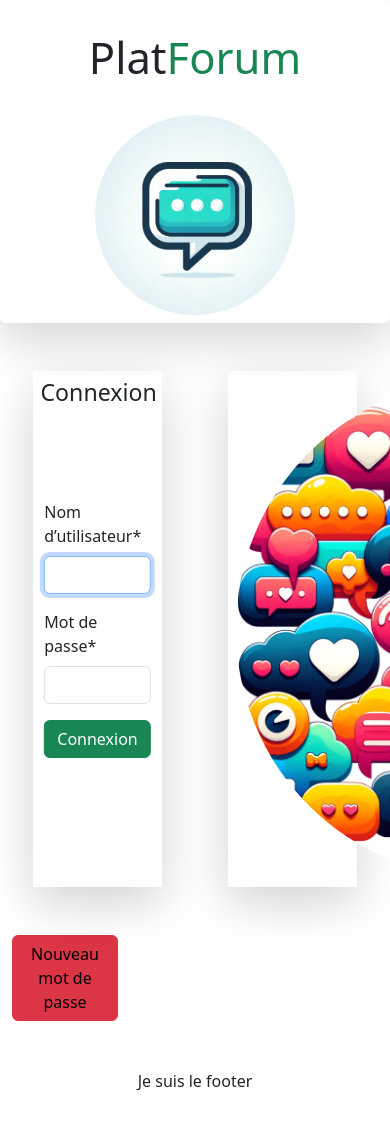
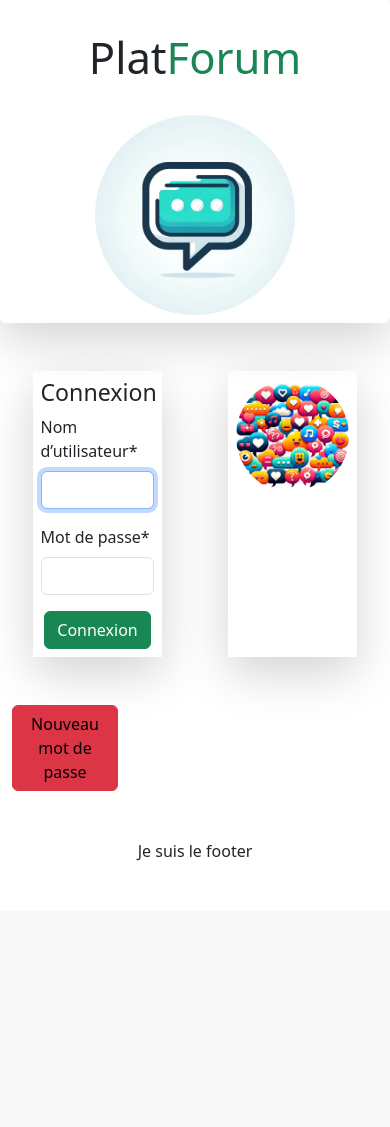
Before and after one commit to gabigab117/platforum, a Django app: page /account/login/ in a window 390 px wide; the page is wider, and only the part inside the window is pictured. Shown: the part 105-1232 px from the top of that part. After the commit the page ends 966 px from the top of that part, so only its background shows below. Run offline with Django 5.2, Linux system fonts and the light colour scheme; parts of the project's set-up code (start-up, migrations or seed data) failed here and were passed over; some libraries are stand-ins or nearby versions.

Commit message:
responsive html

```diff
--- a/platforum_project/account/templates/account/login.html
+++ b/platforum_project/account/templates/account/login.html
@@ -8,9 +8,10 @@
 
 <div class="container-fluid">
     <div class="row justify-content-around mb-5">
-        <div class="col-4 shadow-lg position-relative p-2">
+        <div class="col-4 shadow-lg p-2">
             <h3 class="text-center">Connexion</h3>
-            <form method="post" class="position-absolute top-50 start-50 translate-middle">
+
+            <form method="post">
                 {% csrf_token %}
                 {{ form|crispy }}
                 <div class="d-flex justify-content-center">
@@ -20,7 +21,7 @@
 
         </div>
         <div class="col-4 text-center shadow-lg p-2">
-            <img src="{% static 'assets/login-min.png' %}" style="width: 500px; height: auto;" class="circle">
+            <img src="{% static 'assets/login-min.png' %}" style="width: 500px; height: auto;" class="circle img-fluid">
 
         </div>
     </div>
--- a/platforum_project/account/templates/account/signup.html
+++ b/platforum_project/account/templates/account/signup.html
@@ -19,7 +19,7 @@
             </form>
         </div>
         <div class="col-4 text-center shadow-lg">
-            <img src="{% static 'assets/login-min.png' %}" style="width: 500px; height: auto;" class="circle">
+            <img src="{% static 'assets/login-min.png' %}" style="width: 500px; height: auto;" class="circle img-fluid">
 
         </div>
     </div>
```
